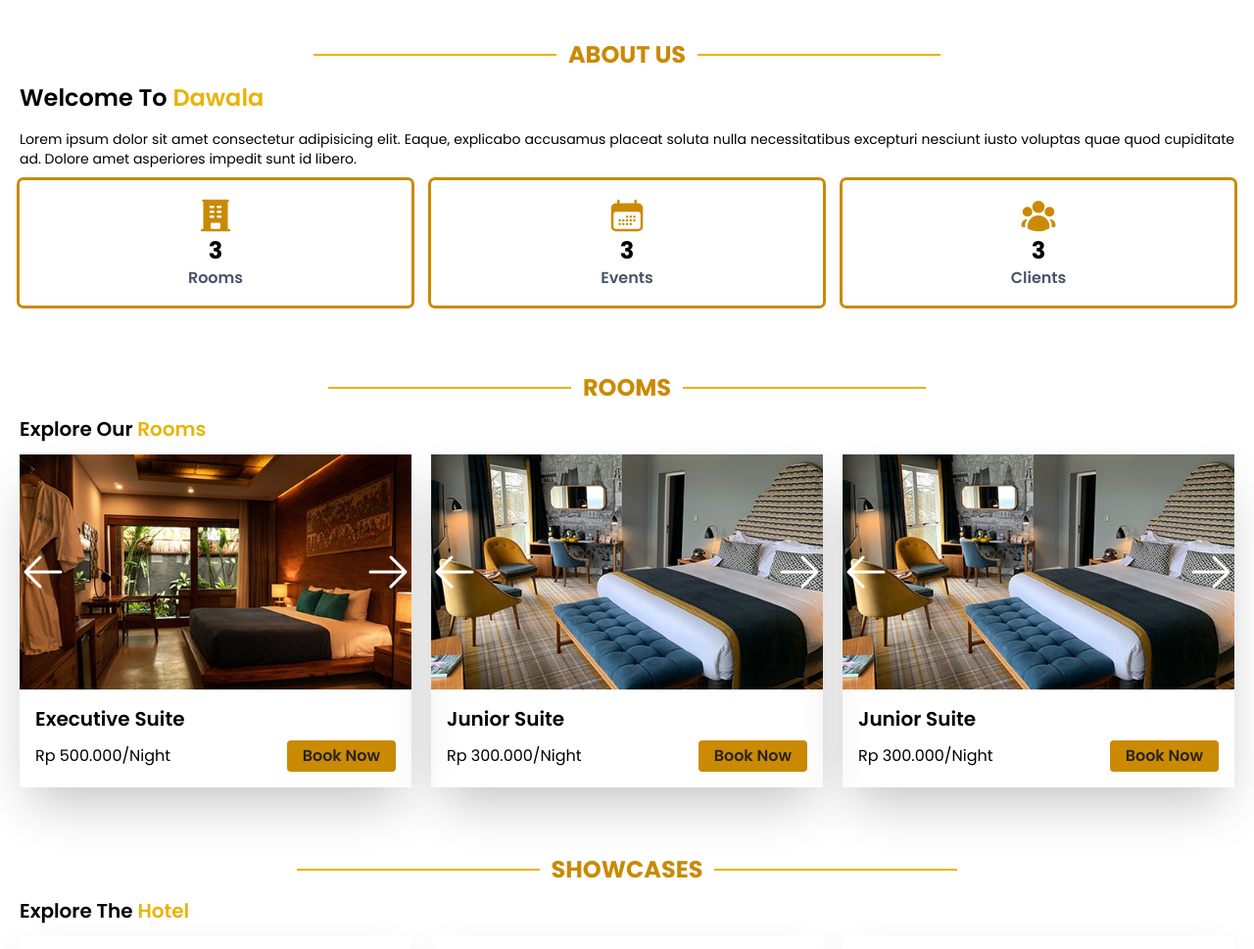
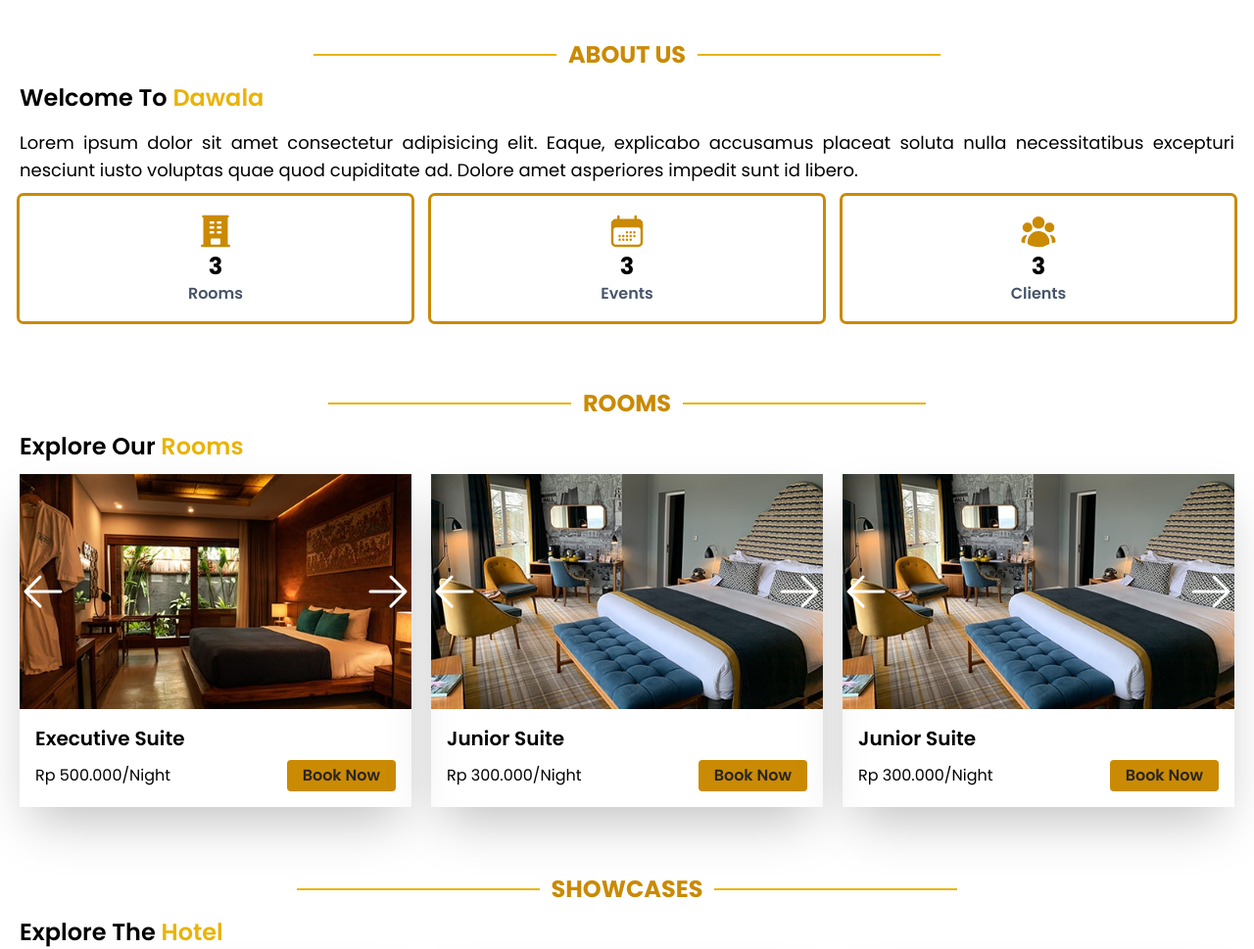
Before and after one commit to wirawanmahardika/dawala-landing-page, a website: page index.html in a window 1280 px wide. Shown: the part 720-1689 px from the top of the page at 98% size. Drawn offline with nearby package versions, Linux system fonts and the light colour scheme; grey boxes are pictures that could not be loaded.

Commit message:
style: memperbesar h3 pada tiap section untuk size sm keatas

```diff
--- a/index.html
+++ b/index.html
@@ -142,7 +142,7 @@
         Welcome To <span class="text-yellow-500">Dawala</span>
       </h3>
 
-      <p class="text-sm mt-4 text-justify">
+      <p class="text-sm mt-4 text-justify lg:text-lg">
         Lorem ipsum dolor sit amet consectetur adipisicing elit. Eaque,
         explicabo accusamus placeat soluta nulla necessitatibus excepturi
         nesciunt iusto voluptas quae quod cupiditate ad. Dolore amet asperiores
@@ -226,7 +226,7 @@
         <hr class="w-1/5 bg-yellow-500 h-[2px] border-none" />
       </div>
 
-      <h3 class="font-semibold text-xl my-3">
+      <h3 class="font-semibold text-xl my-3 sm:text-2xl">
         Explore Our <span class="text-yellow-500">Rooms</span>
       </h3>
 
@@ -386,7 +386,7 @@
         <hr class="w-1/5 bg-yellow-500 h-[2px] border-none" />
       </div>
 
-      <h3 class="font-semibold text-xl my-3">
+      <h3 class="font-semibold text-xl my-3 sm:text-2xl">
         Explore The <span class="text-yellow-500">Hotel</span>
       </h3>
 
@@ -450,7 +450,7 @@
         <hr class="w-1/5 bg-yellow-500 h-[2px] border-none" />
       </div>
 
-      <h3 class="font-semibold text-xl my-3">
+      <h3 class="font-semibold text-xl my-3 sm:text-2xl">
         Explore Our <span class="text-yellow-500">Services</span>
       </h3>
 
```
Also changed, not shown: css/style.css.
